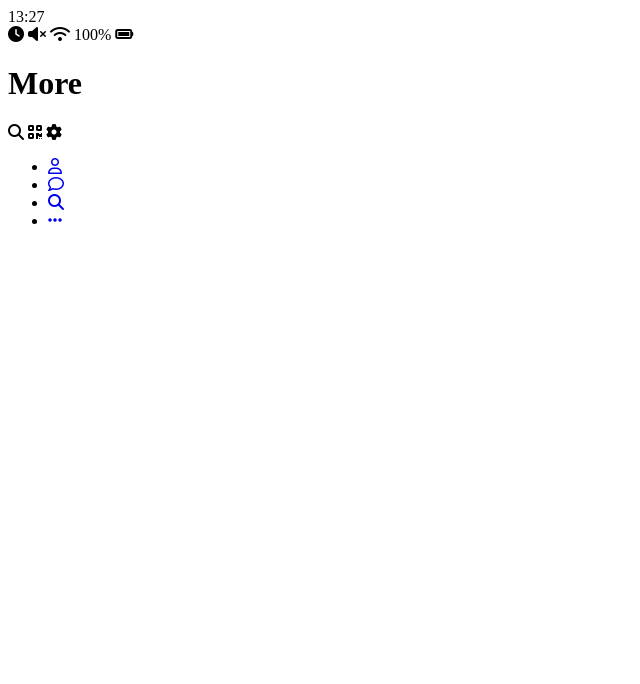
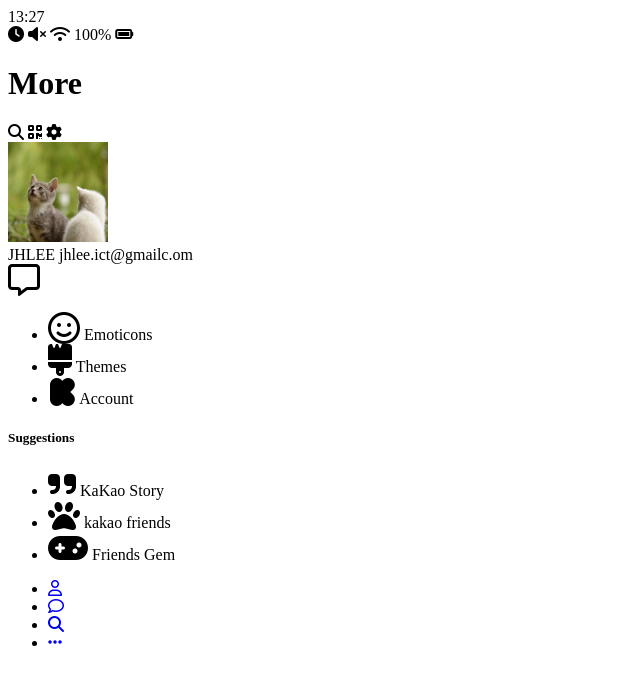
Before and after one commit to JHLEE-ICT/kakao-clone, a plain HTML site: page more.html in a window 1280 px wide. Shown: the whole page, without its empty margins (0-640 px from the left). Drawn offline with Linux system fonts and the light colour scheme.

Commit message:
#1.7 more html

```diff
--- a/more.html
+++ b/more.html
@@ -39,6 +39,87 @@
         </span>
       </div>
     </header>
+    <main class="more">
+      <header class="more__header">
+        <div class="friends__friend friend friend--lg">
+          <div class="friend__column">
+            <img
+              src="images/avatar.jpg"
+              alt=""
+              class="g-avatar friend__avatar"
+              width="100px"
+              height="100px"
+            />
+            <div class="friend__content">
+              <span class="friend__name">
+                JHLEE
+              </span>
+              <span class="friend__status">
+                jhlee.ict@gmailc.om
+              </span>
+            </div>
+          </div>
+          <div class="friend__column">
+            <i class="far fa-comment-alt fa-2x"></i>
+          </div>
+        </div>
+        <ul class="more__btn-list">
+          <li class="more__btn">
+            <span class="more__btn-icon">
+              <i class="far fa-smile fa-2x"></i>
+            </span>
+            <span class="more__btn-title">
+              Emoticons
+            </span>
+          </li>
+          <li class="more__btn">
+            <span class="more__btn-icon">
+              <i class="fas fa-brush fa-2x"></i>
+            </span>
+            <span class="more__btn-title">
+              Themes
+            </span>
+          </li>
+          <li class="more__btn">
+            <span class="more__btn-icon">
+              <i class="fab fa-kickstarter-k fa-2x"></i>
+            </span>
+            <span class="more__btn-title">
+              Account
+            </span>
+          </li>
+        </ul>
+      </header>
+      <section class="more__sugeestions">
+        <h5 class="more__title">Suggestions</h5>
+        <ul class="more__suggestions-list">
+          <li class="more_suggestion suggestion">
+            <span class="suggestion__icon">
+              <i class="fas fa-quote-right fa-2x"></i>
+            </span>
+            <span class="suggestion__title">
+              KaKao Story
+            </span>
+          </li>
+          <li class="more_suggestion suggestion">
+            <span class="suggestion__icon">
+              <i class="fas fa-paw fa-2x"></i>
+            </span>
+            <span class="suggestion__title">
+              kakao friends
+            </span>
+          </li>
+          <li class="more_suggestion suggestion">
+            <span class="suggestion__icon">
+              <i class="fas fa-gamepad fa-2x"></i>
+            </span>
+            <span class="suggestion__title">
+              Friends Gem
+            </span>
+          </li>
+        </ul>
+      </section>
+    </main>
     <nav class="nav">
       <ul class="nav__list">
         <li class="nav__list-item">
```
